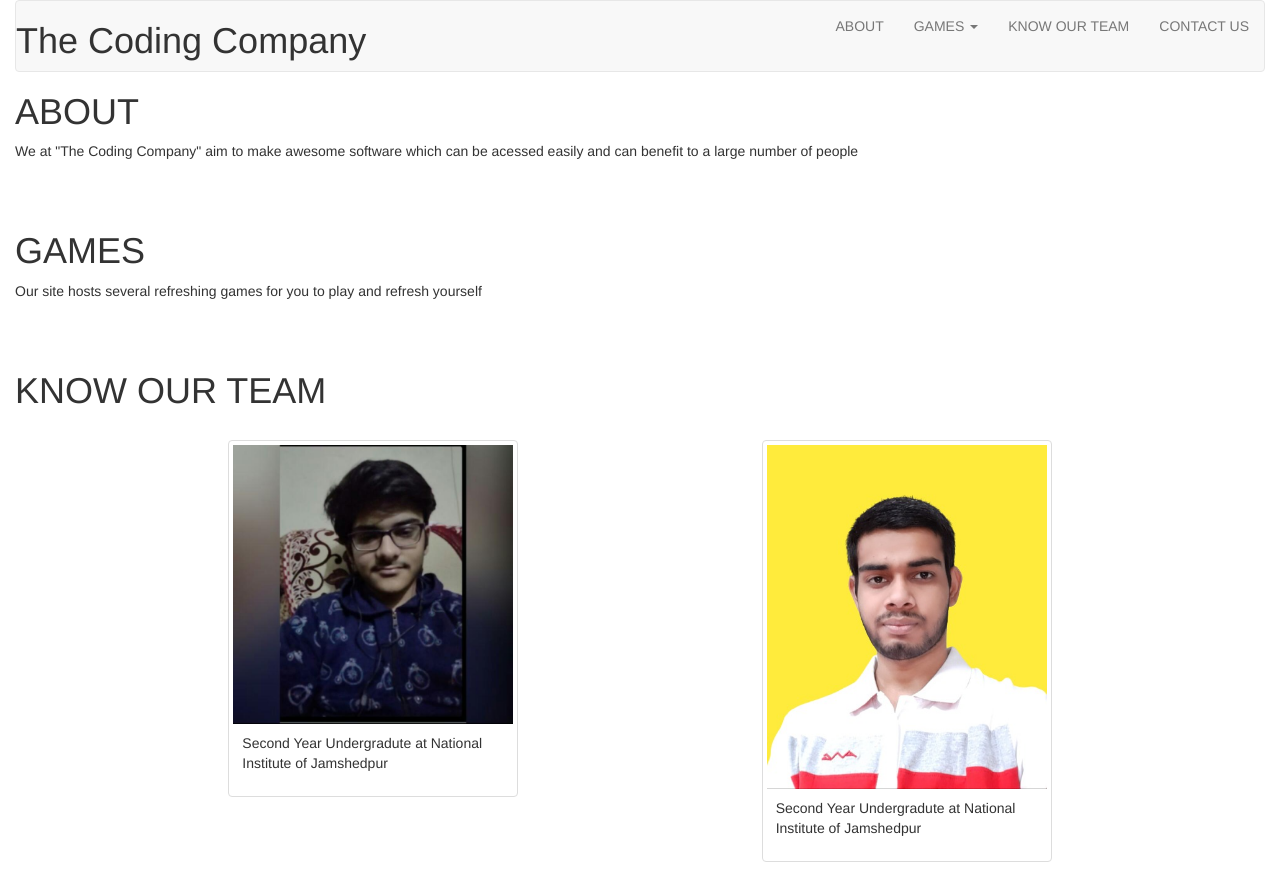
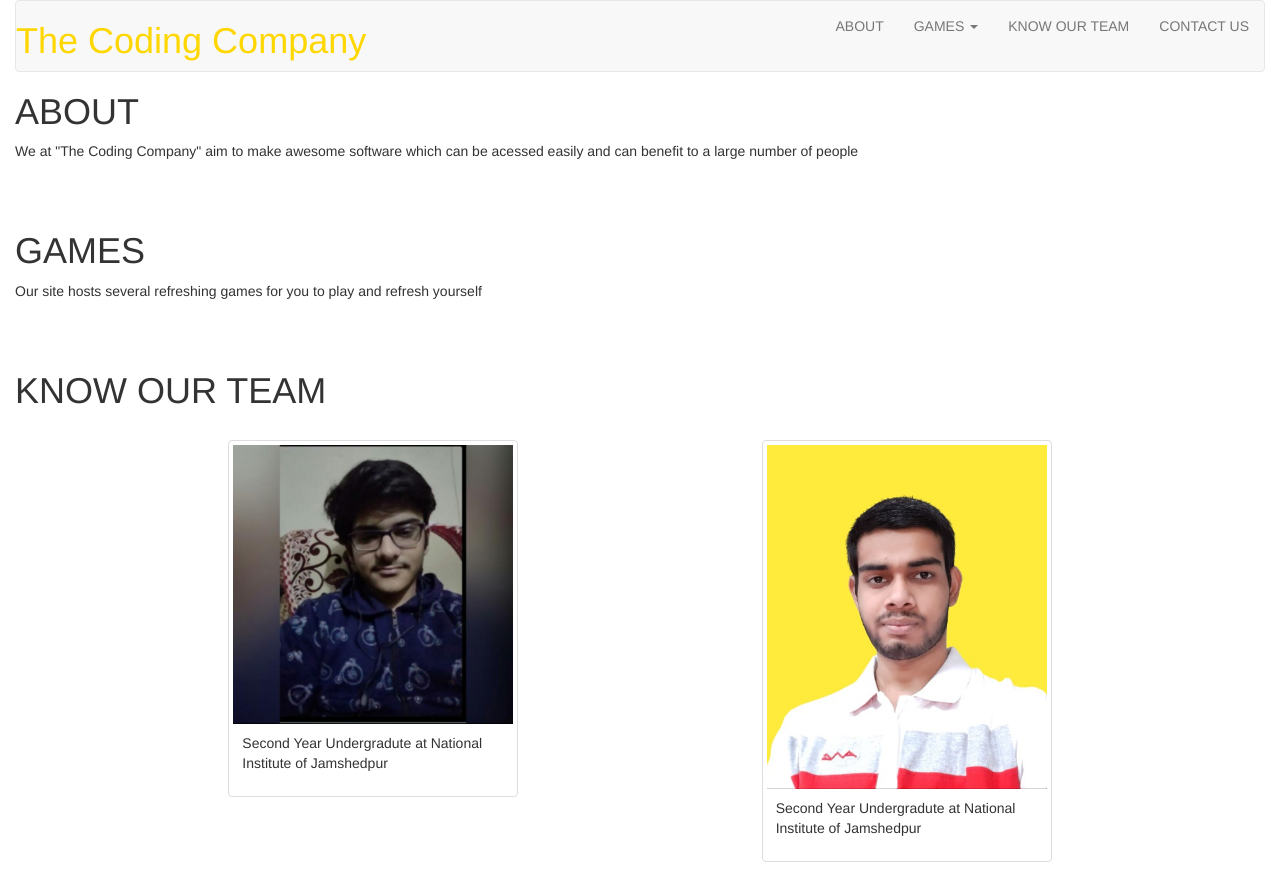
Before and after one commit to Rahul-108/TCC, a plain HTML site: page index.html in a window 1280 px wide. Shown: the top 885 px of the page. Drawn offline with nearby package versions, Linux system fonts and the light colour scheme.

Commit message:
Update for deployment

```diff
--- a/index.html
+++ b/index.html
@@ -4,10 +4,10 @@
     <meta charset="UTF-8">
     <meta http-equiv="X-UA-Compatible" content="IE=edge">
     <meta name="viewport" content="width=device-width, initial-scale=1.0">
+    <link rel="stylesheet" href="style.css">
 
     <link rel="stylesheet" href="https://maxcdn.bootstrapcdn.com/bootstrap/3.4.1/css/bootstrap.min.css">
     <link rel="stylesheet" href="https://cdnjs.cloudflare.com/ajax/libs/font-awesome/4.7.0/css/font-awesome.min.css">
-    <link rel="stylesheet" href="style.css">
 
   <script src="https://ajax.googleapis.com/ajax/libs/jquery/3.5.1/jquery.min.js"></script>
   <script src="https://maxcdn.bootstrapcdn.com/bootstrap/3.4.1/js/bootstrap.min.js"></script>
@@ -18,7 +18,7 @@
     <div class="container-fluid">
         <nav class="navbar navbar-default ">
 
-            <div class="navbar-header"><h1>The Coding Company</h1></div>
+            <div class="navbar-header"><h1 id="company">The Coding Company</h1></div>
             <ul class="nav navbar-nav" style="float:right ;">
                 <li><a href="#about">ABOUT</a></li>
                 <li class="dropdown"><a class="dropdown-toggle" data-toggle="dropdown">GAMES
```
